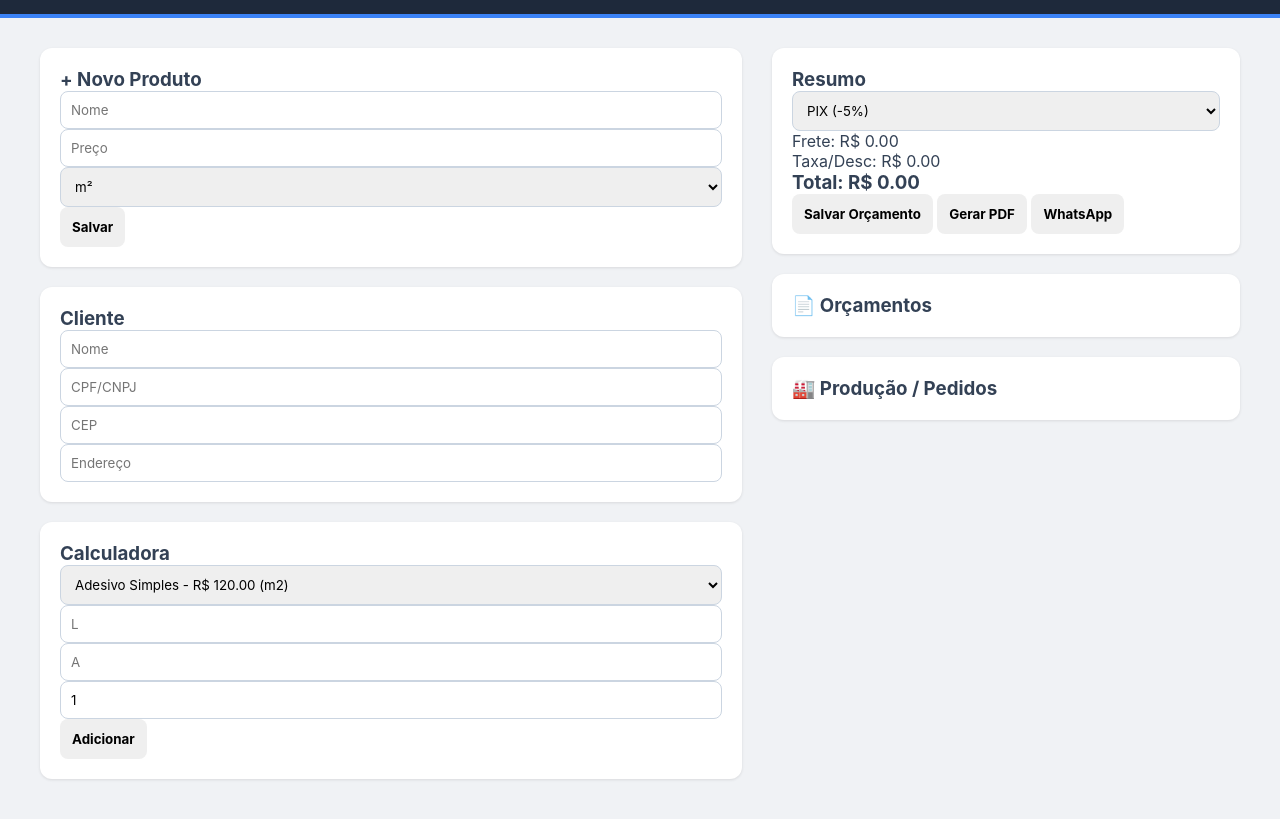
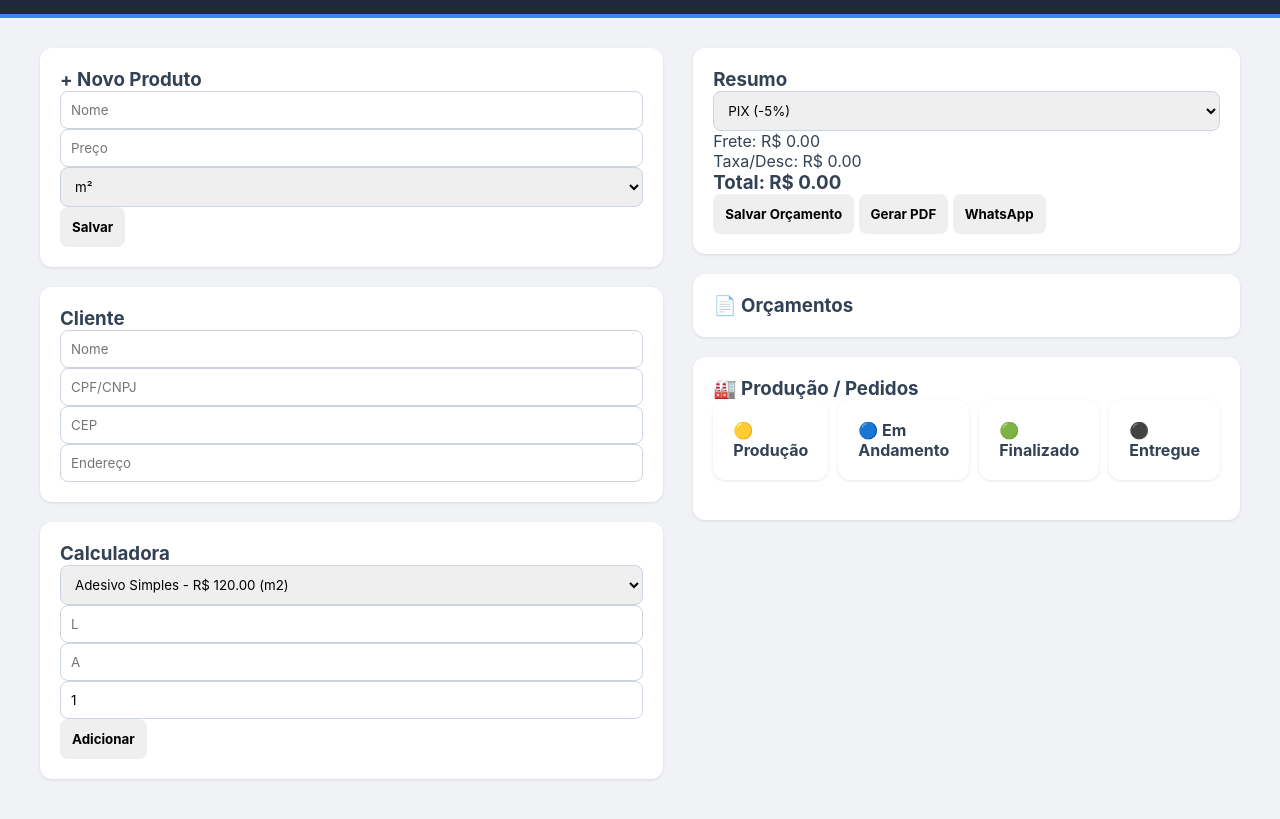
Before and after one commit to prestigecvisual/Apppedidos, a plain HTML site: page index.html in a window 1280 px wide. Shown: the part 81-900 px from the top of the page. Drawn offline with nearby package versions, Linux system fonts and the light colour scheme.

Commit message:
Update index.html

```diff
--- a/index.html
+++ b/index.html
@@ -101,7 +101,29 @@
         <!-- PEDIDOS / PRODUÇÃO -->
         <section class="card">
             <h3>🏭 Produção / Pedidos</h3>
-            <div id="listaPedidos"></div>
+            <div style="display: grid; grid-template-columns: repeat(4, 1fr); gap: 10px;">
+
+    <div class="card">
+        <h4>🟡 Produção</h4>
+        <div id="col-producao"></div>
+    </div>
+
+    <div class="card">
+        <h4>🔵 Em Andamento</h4>
+        <div id="col-andamento"></div>
+    </div>
+
+    <div class="card">
+        <h4>🟢 Finalizado</h4>
+        <div id="col-finalizado"></div>
+    </div>
+
+    <div class="card">
+        <h4>⚫ Entregue</h4>
+        <div id="col-entregue"></div>
+    </div>
+
+</div>
         </section>
 
     </div>
```
